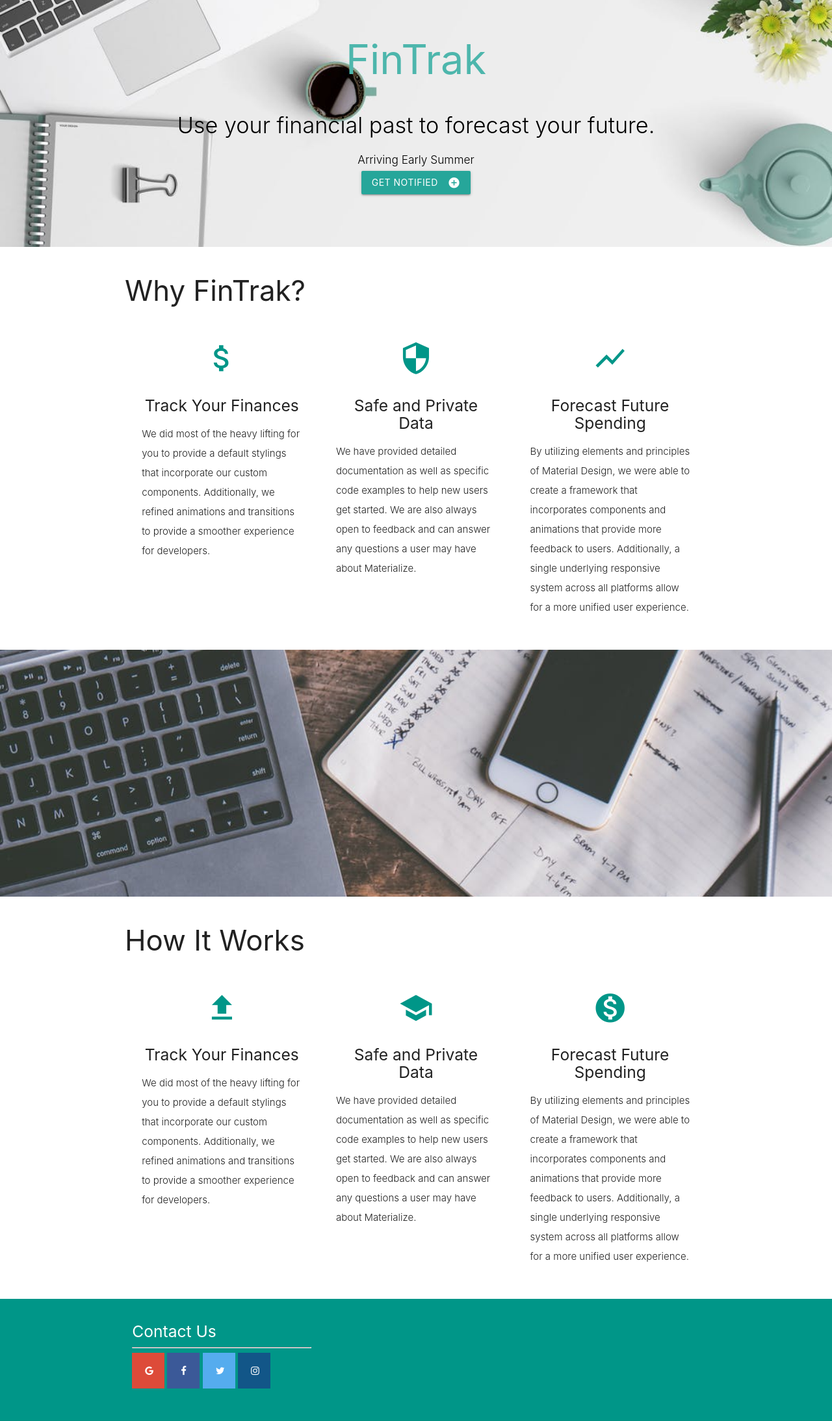
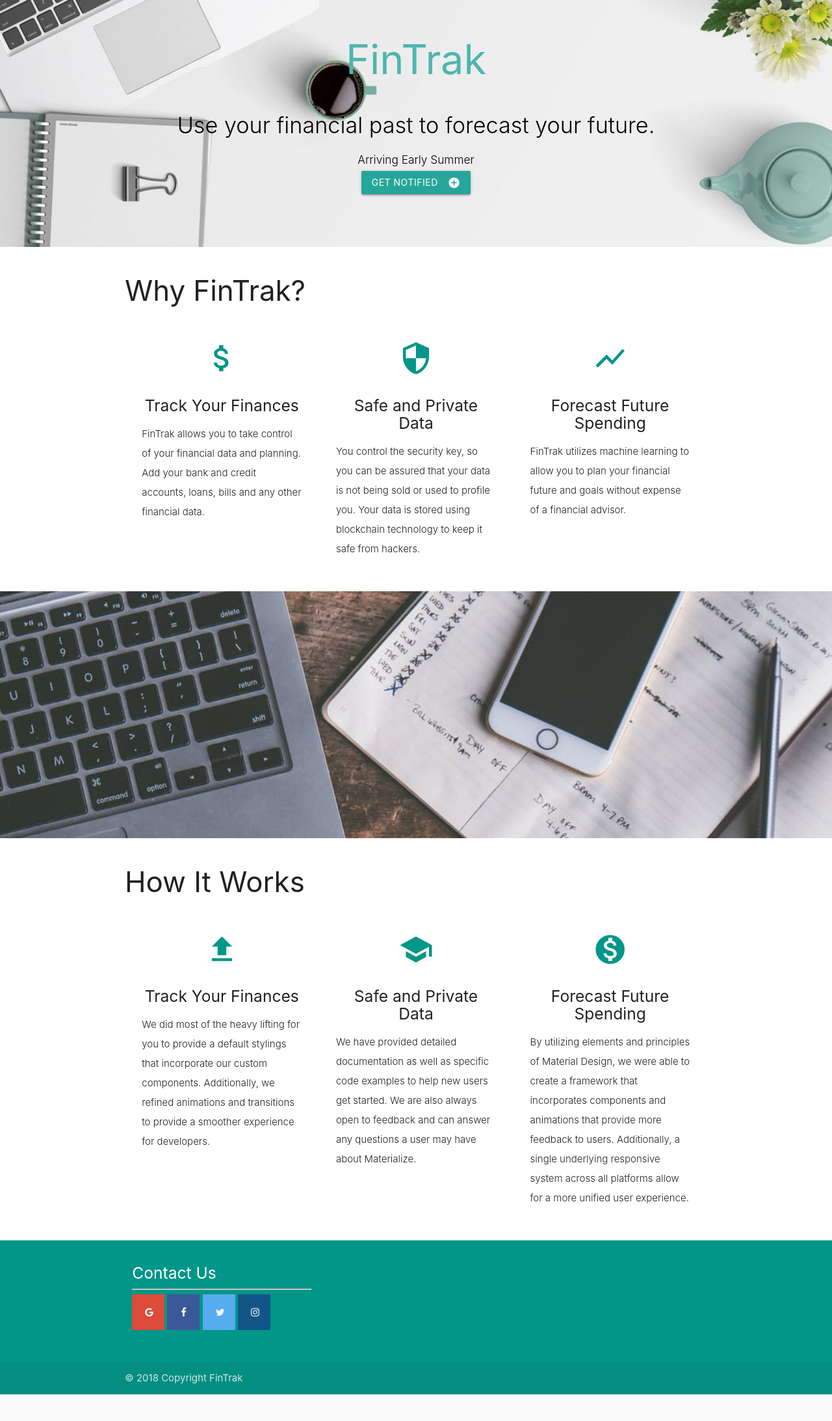
Before and after one commit to frankiecancino/FinTrak, a Flask app: page / in a window 1280 px wide. Shown: the top 2187 px of the page at 65% size. After the commit the page ends 2146 px from the top, so only its background shows below. Run offline with Flask 2, Linux system fonts and the light colour scheme; some libraries are stand-ins or nearby versions.

Commit message:
updates to text

```diff
--- a/app/templates/index.html
+++ b/app/templates/index.html
@@ -49,7 +49,7 @@
             <h2 class="center teal-text"><i class="material-icons">attach_money</i></h2>
             <h5 class="center">Track Your Finances</h5>
 
-            <p class="light">We did most of the heavy lifting for you to provide a default stylings that incorporate our custom components. Additionally, we refined animations and transitions to provide a smoother experience for developers.</p>
+            <p class="light">FinTrak allows you to take control of your financial data and planning. Add your bank and credit accounts, loans, bills and any other financial data.</p>
           </div>
         </div>
 
@@ -58,7 +58,7 @@
             <h2 class="center teal-text"><i class="material-icons">security</i></h2>
             <h5 class="center">Safe and Private Data</h5>
 
-            <p class="light">We have provided detailed documentation as well as specific code examples to help new users get started. We are also always open to feedback and can answer any questions a user may have about Materialize.</p>
+            <p class="light">You control the security key, so you can be assured that your data is not being sold or used to profile you. Your data is stored using blockchain technology to keep it safe from hackers.</p>
           </div>
         </div>
 
@@ -67,7 +67,7 @@
             <h2 class="center teal-text"><i class="material-icons">show_chart</i></h2>
             <h5 class="center">Forecast Future Spending</h5>
 
-            <p class="light">By utilizing elements and principles of Material Design, we were able to create a framework that incorporates components and animations that provide more feedback to users. Additionally, a single underlying responsive system across all platforms allow for a more unified user experience.</p>
+            <p class="light">FinTrak utilizes machine learning to allow you to plan your financial future and goals without expense of a financial advisor.</p>
           </div>
         </div>
       </div>
```
